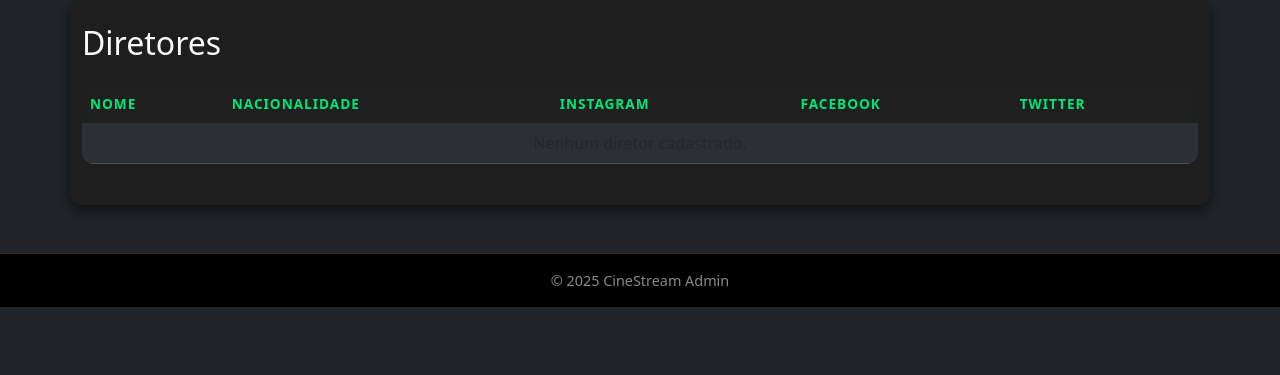
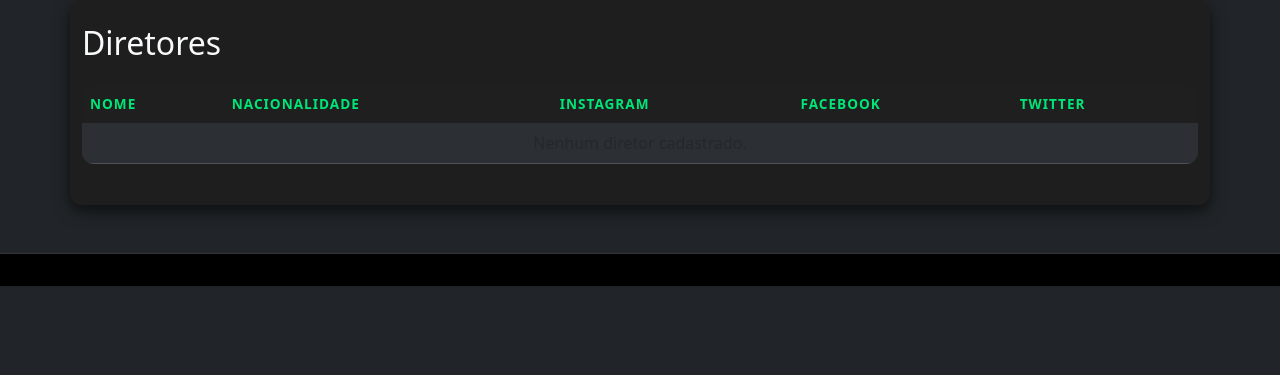
Before and after one commit to Titigasdcs/Gerenciador_filmes_series, a Django app: page /diretores/ in a window 1280 px wide. Shown: the part 107-482 px from the top of the page. Run offline with Django 5.2, Linux system fonts and the light colour scheme; data that the repository does not hold is empty.

Commit message:
atualizações nos templates e models

```diff
--- a/app/templates/continentes.html
+++ b/app/templates/continentes.html
@@ -5,7 +5,6 @@
   <meta charset="UTF-8"><meta name="viewport" content="width=device-width, initial-scale=1.0">
   <title>Continentes</title>
   <link rel="stylesheet" href="{% static 'css/style.css' %}">
-
   <link href="https://cdn.jsdelivr.net/npm/bootstrap@5.3.2/dist/css/bootstrap.min.css" rel="stylesheet">
 </head>
 <body class="bg-dark text-light">
--- a/app/templates/diretores.html
+++ b/app/templates/diretores.html
@@ -47,7 +47,6 @@
 </div>
 
 <footer class="bg-black text-center py-3 mt-5">
-  <p class="mb-0">© 2025 CineStream Admin</p>
 </footer>
 </body>
 </html>
```
